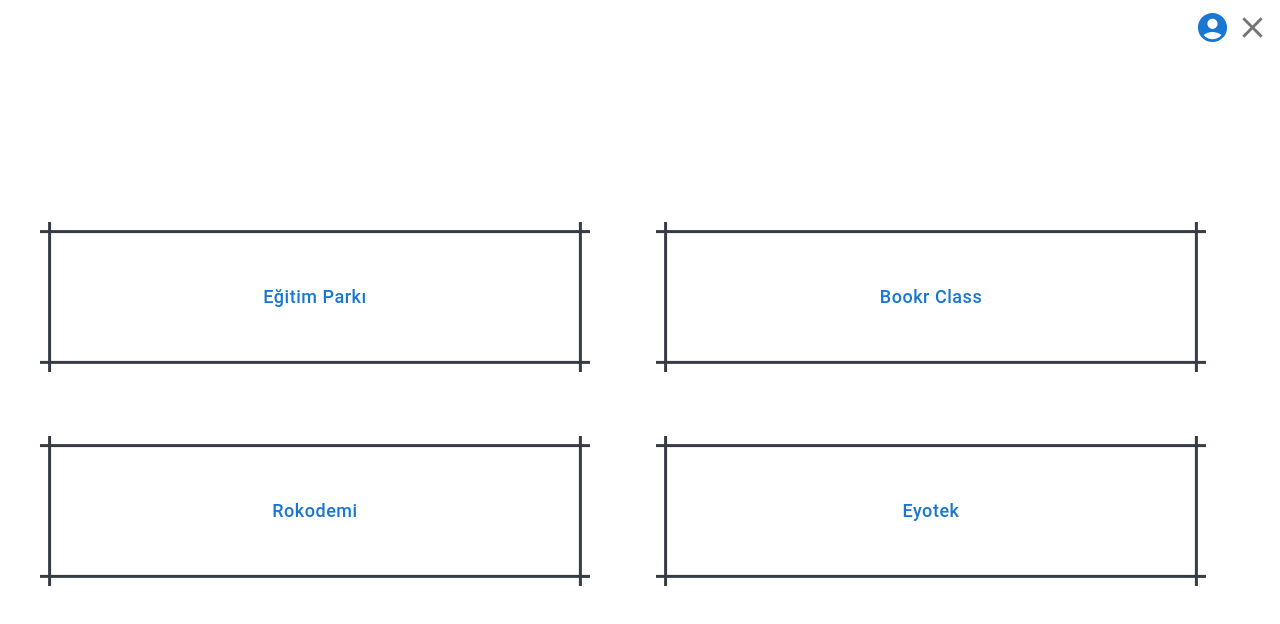
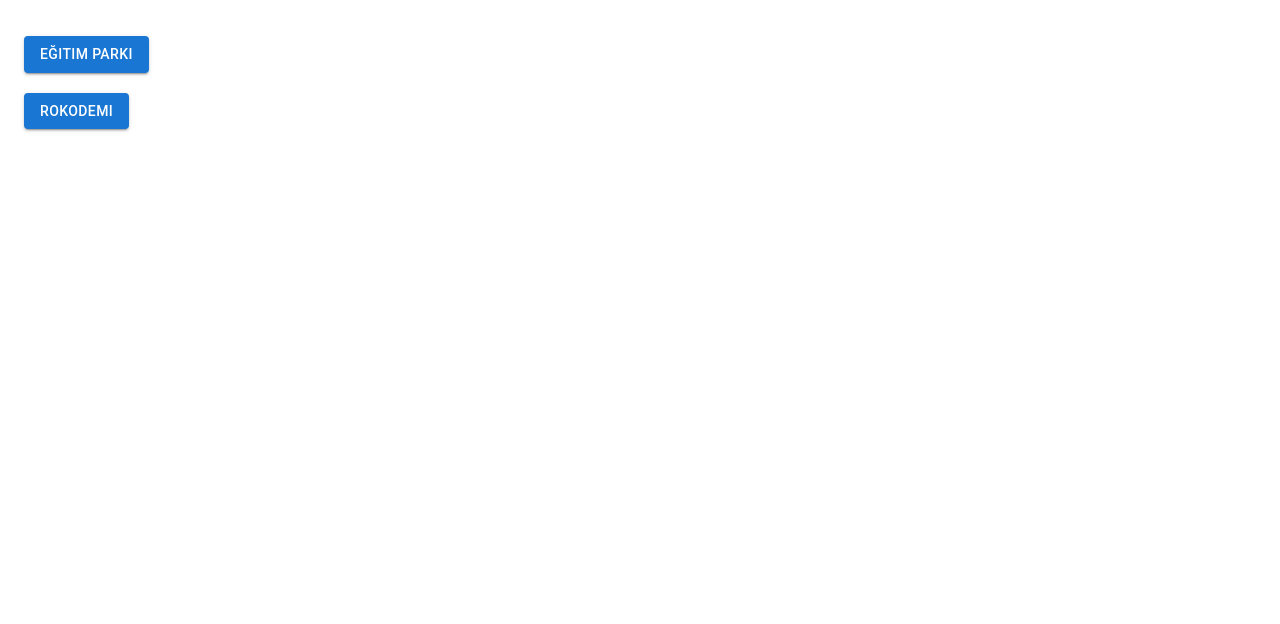
Before and after one commit to selimcanyildiz/my-okul-front, a React (Create React App) app: page /anasayfa in a window 1280 px wide. Shown: the top 624 px of the page. Built offline with nearby package versions, Linux system fonts and the light colour scheme.

Commit message:
fix code

```diff
--- a/src/pages/HomePage.js
+++ b/src/pages/HomePage.js
@@ -1,170 +1,55 @@
-import React, { useState } from "react";
-import { Container, Button, Drawer, Box, TextField, Typography, IconButton, Divider, Grid } from "@mui/material";
-import AccountCircleIcon from "@mui/icons-material/AccountCircle";
-import CloseIcon from "@mui/icons-material/Close";
-import ArrowCircleRightIcon from "@mui/icons-material/ArrowCircleRight";
-import { useNavigate } from "react-router-dom";
+import React from "react";
+import { Button, Container, Grid } from "@mui/material";
 
 const Anasayfa = () => {
-  const navigate = useNavigate();
-
-  const [drawerOpen, setDrawerOpen] = useState(false);
-
-  const userInfo = {
-    ad: "Selim",
-    soyad: "Can",
-    tc: "1548795126",
-    sifre: "******",
-    okulAdi: "My Okul",
-    mail: "example@example.com",
-    telefon: "+90 123 456 7890",
-  };
-
-  const handleRouter = async (url, userName, password, userNameClassName, passwordClassName, loginBtnClassName) => {
-    const data = {
-      url: url,
-      username: userName,
-      password: password,
-      usernameInput: userNameClassName,
-      passwordInput: passwordClassName,
-      loginBtn: loginBtnClassName,
-    };
-
+  const handleLoginClick = async (platformName) => {
     try {
-      const response = await fetch("http://localhost:5000/login", {
+      const response = await fetch("http://localhost:8000/login-to-platform", {
         method: "POST",
         headers: {
           "Content-Type": "application/json",
         },
-        body: JSON.stringify(data),
+        body: JSON.stringify({ platformName }),
       });
-      const response1 = await response.json();
-      console.log(response1.message);
+
+      if (!response.ok) {
+        throw new Error(`HTTP error! status: ${response.status}`);
+      }
+
+      const data = await response.json();
+
+      window.postMessage(
+        {
+          source: "selim-front",
+          action: "login",
+          data: data,
+        },
+        "http://localhost:3000"
+      );
+
+      alert("Eklentiye mesaj gönderildi. Eğer eklenti yüklüyse, giriş işlemi gerçekleşecek.");
     } catch (error) {
-      console.log(error);
+      console.error("Hata:", error);
+      alert("Bir hata oluştu: " + error.message);
     }
   };
 
-  const buttons = [
-    {
-      label: "Eğitim Parkı",
-      onClick: () => {
-        handleRouter(
-          "https://www.egitimparki.com/Login",
-          "1535-175",
-          "9A01E",
-          "txtUserName",
-          "txtPassword",
-          "btnLogin"
-        );
-      },
-    },
-    {
-      label: "Bookr Class",
-      url: "https://www.bookrclass.com",
-      onClick: () => window.open("https://www.bookrclass.com", "_blank"),
-    },
-    {
-      label: "Rokodemi",
-      url: "https://www.rokodemi.com/Login",
-      userName: "MEHMETAKIFMERMER",
-      password: "1905gs",
-      userNameClassName: "Email",
-      passwordClassName: "Password",
-      loginBtnClassName: "submit",
-      onClick: () => {
-        handleRouter(
-          "https://www.rokodemi.com/Login",
-          "MEHMETAKIFMERMER",
-          "1905gs",
-          "Email",
-          "Password",
-          "submit"
-        );
-      },
-    },
-    {
-      label: "Eyotek",
-      url: "https://www.eyotek.com",
-      onClick: () => window.open("https://www.eyotek.com", "_blank"),
-    },
-  ];
-
-  const toggleDrawer = (open) => () => {
-    setDrawerOpen(open);
-  };
-
-  const handleMyAccount = () => navigate("/hesabim");
-
   return (
-    <Container
-      maxWidth="xl"
-      sx={{ height: "100vh", display: "flex", flexDirection: "column", justifyContent: "center", padding: 0 }}
-    >
-      <IconButton onClick={() => navigate("/")} sx={{ position: "absolute", top: 10, right: 10, padding: 0 }}>
-        <CloseIcon fontSize="large" />
-      </IconButton>
-
-      <IconButton onClick={toggleDrawer(true)} color="primary" sx={{ position: "absolute", top: 10, right: 50, padding: 0 }}>
-        <AccountCircleIcon fontSize="large" />
-      </IconButton>
-
-      <Drawer anchor="right" open={drawerOpen} onClose={toggleDrawer(false)}>
-        <Box sx={{ width: 300, padding: 2, margin: 0 }}>
-          <Box sx={{ display: "flex", alignItems: "center", justifyContent: "space-between" }}>
-            <Typography variant="h6">Hesabım</Typography>
-            <IconButton onClick={handleMyAccount} color="primary">
-              <ArrowCircleRightIcon fontSize="large" />
-            </IconButton>
-          </Box>
-          <Divider sx={{ my: 1 }} />
-          <TextField label="Ad" fullWidth margin="dense" value={userInfo.ad} />
-          <TextField label="Soyad" fullWidth margin="dense" value={userInfo.soyad} />
-          <TextField label="TC" fullWidth margin="dense" value={userInfo.tc} />
-          <TextField label="Şifre" fullWidth margin="dense" value={userInfo.sifre} />
-          <TextField label="Okul Adı" fullWidth margin="dense" value={userInfo.okulAdi} />
-          <TextField label="Mail" fullWidth margin="dense" value={userInfo.mail} />
-          <TextField label="Telefon" fullWidth margin="dense" value={userInfo.telefon} />
-          <TextField label="Son Giriş Tarihi" fullWidth margin="dense" value={"12 / 03 / 2025"} />
-        </Box>
-      </Drawer>
-
-      <Box
-        sx={{
-          flexGrow: 1,
-          display: "flex",
-          justifyContent: "center",
-          alignItems: "center",
-          textAlign: "center",
-          margin: 0,
-          padding: 0,
-        }}
-      >
-        <Grid container spacing={2} sx={{ maxWidth: "100%", margin: 0 }}>
-          {buttons.map((button, index) => (
-            <Grid item sm={12} md={6} key={index} sx={{ margin: 0, padding: 1 }}>
-              <Button
-                className="button-89"
-                sx={{
-                  mb: 2,
-                  margin: "20px 0",
-                  padding: 0,
-                  width: "550px",
-                  height: "150px",
-                  fontSize: "18px",
-                  textTransform: "none",
-                  display: "flex",
-                  justifyContent: "center",
-                  alignItems: "center",
-                }}
-                onClick={button.onClick}
-              >
-                {button.label}
-              </Button>
-            </Grid>
-          ))}
+    <Container maxWidth="xl">
+      <Grid container spacing={2} style={{ marginBottom: "20px", marginTop: "20px" }}>
+        <Grid item xs={12}>
+          <Button onClick={() => handleLoginClick("egitimparki")} variant="contained" color="primary">
+            Eğitim Parkı
+          </Button>
         </Grid>
-      </Box>
+      </Grid>
+      <Grid container spacing={2}>
+        <Grid item xs={12}>
+          <Button onClick={() => handleLoginClick("rokodemi")} variant="contained" color="primary">
+            Rokodemi
+          </Button>
+        </Grid>
+      </Grid>
     </Container>
   );
 };
```
